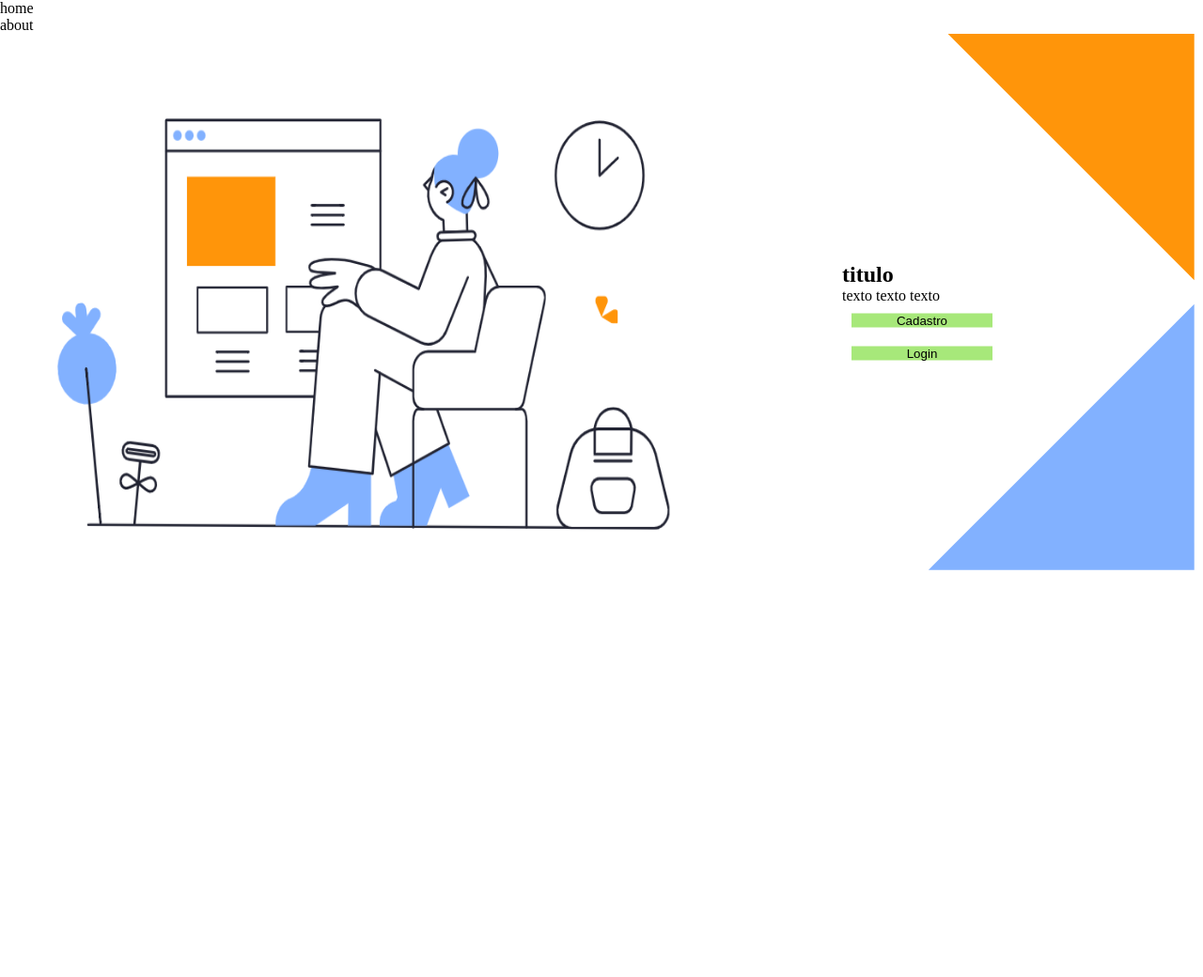
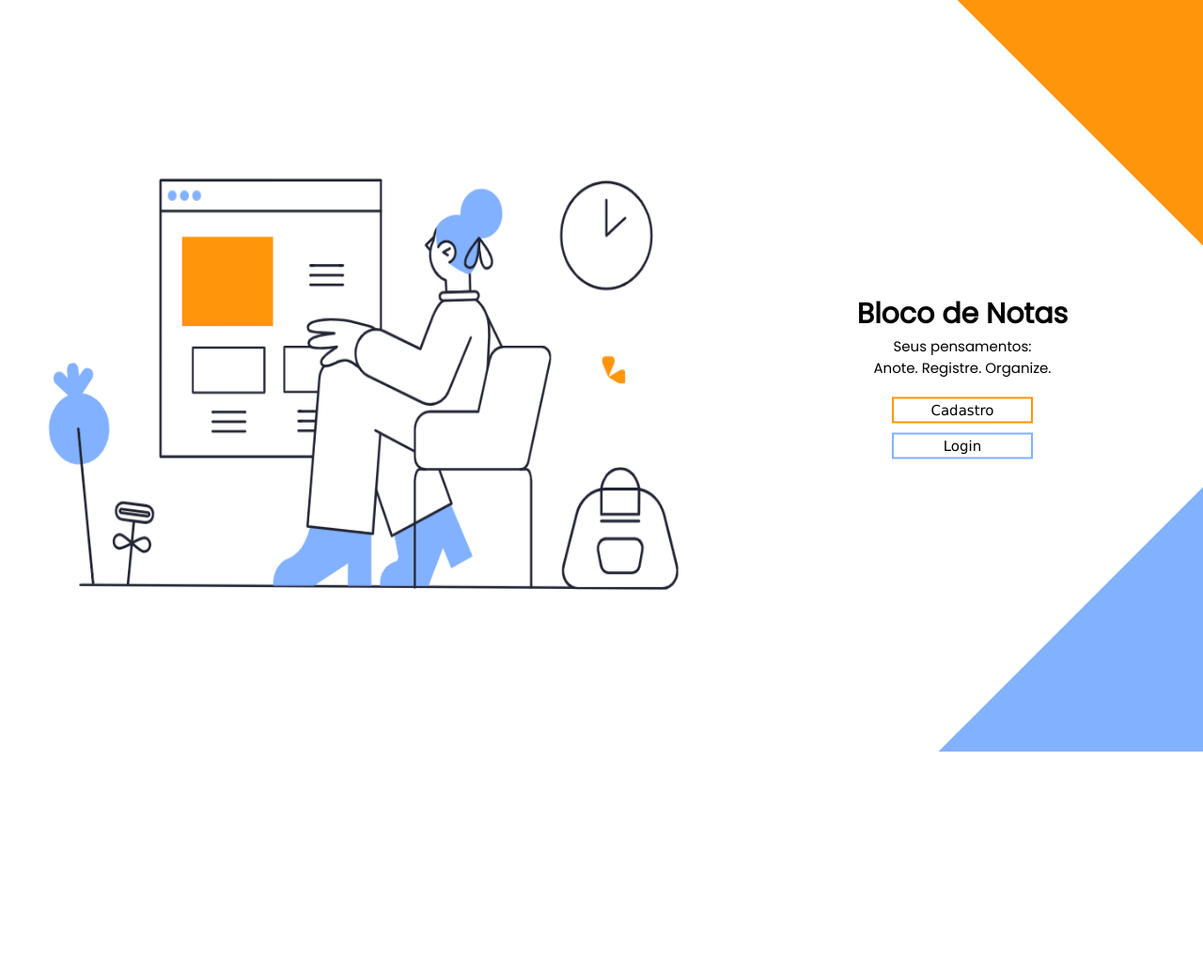
Before and after one commit to juliacaldeira/BlocoDeNotas, a PHP site: page /php/index.php in a window 1280 px wide. Shown: the top 1040 px of the page at 94% size. After the commit the page ends 800 px from the top, so only its background shows below. Run offline with PHP 8.4, Linux system fonts and the light colour scheme.

Commit message:
index ok

```diff
--- a/css/index.css
+++ b/css/index.css
@@ -1,93 +1,30 @@
+@import url('https://fonts.googleapis.com/css2?family=Poppins&display=swap');
 * {
     border: 0;
     padding: 0;
     margin: 0;
-    /* color: #FF950A;
-    color: #82B1FF;
+    /* color: #FF950A; - laranja
+    color: #82B1FF; - azul
     */
 }
-#nav-bar {
-    background: #A7E87A;
+#tela {
     width: 100%;
-    height: 50px;
-    display: flex;
-    position: relative;
-}
-#nav-bar ul {
-    margin: 0;
-}
-#nav-bar ul li {
-    display: inline;
-    text-decoration: none;
-}
-.nav-ul {
-    font-size: 20px;
-    padding: 10px;
-    align-self: center;
-}
-#start {
-    position: absolute;
-    left: 40px;
-}
-#mid {
-    position: absolute;
-    left: 50%;
-    transform: translateX(-50%);
-}
-#end {
-    position: absolute;
-    right: 30px;
-}
-#end li {
-    padding-right: 10px;
-}
-#organ p {
-    display: inline;
-    position: absolute;
-    left: 10px;
-}
-#organ {
-    margin-top: 10px;
-    display: block;
-    position: relative;
-    height: 30px;
-}
-.form {
-    position: absolute;
-    right: 10px;
-}
-.but {
-    width: 200px;
-    height: 25px;
-}
-footer {
-    position: absolute;
-    background: #A7E87A;
-    width: 100%;
-    height: 100px;
-    bottom: 0;
-}
-footer p {
-    text-align: center;
-    font-size: 20px;
-    margin-top: 1%;
-}
-.grid-item {
-    width: 200px;
-    height: 200px;
-    border: 1px solid #A7E87A;
-}
-
-#tela {
-    width: 100vw;
+    height: 100vh;
     display: flex;
     flex-direction: row;
     flex-wrap: nowrap;
     position: relative;
     overflow: hidden;
 }
+#left {
+    height: 100%;
+    width: 60%;
+    position: relative;
+    display: flex;
+
+}
 #icon1 {
-    width: 700px;
+    width: 720px;
     height: 500px;
     position: absolute;
     top: 50%;
@@ -95,15 +32,8 @@ footer p {
     transform: translate(-50%, -50%);
     overflow: hidden;
 }
-#left {
-    height: 600px;
-    width: 60%;
-    position: relative;
-    display: flex;
-
-}
 #right {
-    height: 600px;
+    height: 100%;
     width: 40%;
     position: relative;
 
@@ -111,7 +41,7 @@ footer p {
 #right::before{
     content: '';
     position: absolute;
-    right: -120px;
+    right: -130px;
     top: -50px;
     transform: rotate(45deg);
     width: 0;
@@ -125,8 +55,8 @@ footer p {
     content: '';
     position: absolute;
     transform: rotate(-45deg);
-    right: -120px;
-    bottom: 0;
+    right: -130px;
+    bottom: -30px;
     width: 0;
     height: 0;
     border-left: 200px solid transparent;
@@ -134,16 +64,46 @@ footer p {
     border-top: 200px solid #82B1FF;
 
 }
-.center {
+.form {
     position: absolute;
     top: 50%;
     left: 50%;
     transform: translate(-50%, -50%);
+    font-family: 'Poppins', sans-serif;
+    width: 300px;
 }
-#right button {
+.form h2 {
+    text-align: center;
+    font-size: 30px;
+}
+.form p {
+    text-align: center;
+    font-size: 15px;
+    margin-bottom: 10px;
+}
+#right .btn {
     width: 150px;
-    margin: 10px;
-    background: #A7E87A;
+    height: 28px;
+    margin-left: 75px;
+    margin-top: 10px;
+    font-size: 15px;
+    font-family: Verdana;
+}
+#btnC {
+    border: 2px solid #FF950A;
+    background: white;
+}
+#btnL {
+    border: 2px solid #82B1FF;
+    background: white;
+}
+#btnC:hover {
+    background: #FF950A;
+    cursor: pointer;
+}
+#btnL:hover {
+    background: #82B1FF;
+    cursor: pointer;
 }
 #infos {
     width: 100%;
--- a/html/header.html
+++ b/html/header.html
@@ -5,7 +5,7 @@
     <meta http-equiv="X-UA-Compatible" content="IE=edge">
     <meta name="viewport" content="width=device-width, initial-scale=1.0">
     <title></title>
-    <link rel="stylesheet" href="../css/index.css">
+    <link rel="stylesheet" href="../css/header.css">
 </head>
 <body>
     <nav id="nav-bar">
--- a/html/index.html
+++ b/html/index.html
@@ -8,29 +8,31 @@
     <link rel="stylesheet" href="../css/index.css">
 </head>
 <body>
-    <nav>
+    <!-- <nav>
         <ul>
             <li>home</li>
             <li>about</li>
         </ul>
-    </nav>
+    </nav> -->
 <div id="tela">
     <div id="left">
         <img src="../images/icon1.png" alt="" id="icon1">
     </div>
     <div id="right">
-        <div class="center">
-            <h2>titulo</h2>
-            <p>texto texto texto</p>
+        <div class="form">
+            <h2>Bloco de Notas</h2>
+            <p>Seus pensamentos: <br> Anote. Registre. Organize.</p>
             <form method="POST">
-            <button class="btn" name="cadastro">Cadastro</button>
-            <button class="btn" name="login">Login</button>
+            <button class="btn" id="btnC" name="cadastro">Cadastro</button>
+            <button class="btn" id="btnL" name="login">Login</button>
             </form>
         </div>
     </div>
 </div>
+<!--
 <div id="infos">
     <div></div>
 </div>
+-->
 </body>
 </html>
```
Also changed, not shown: css/header.css (added, +47 -0 lines), html/footer.html (deleted, +0 -8 lines).
